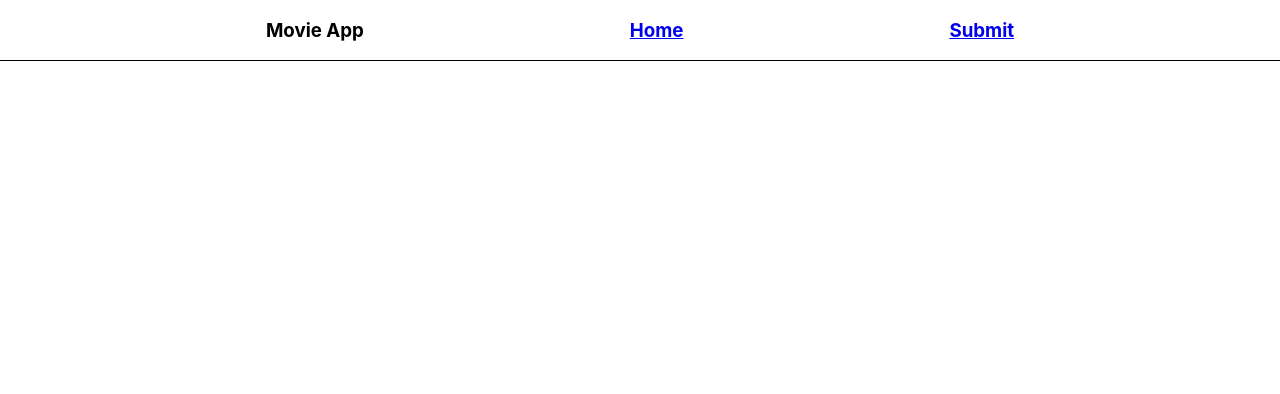
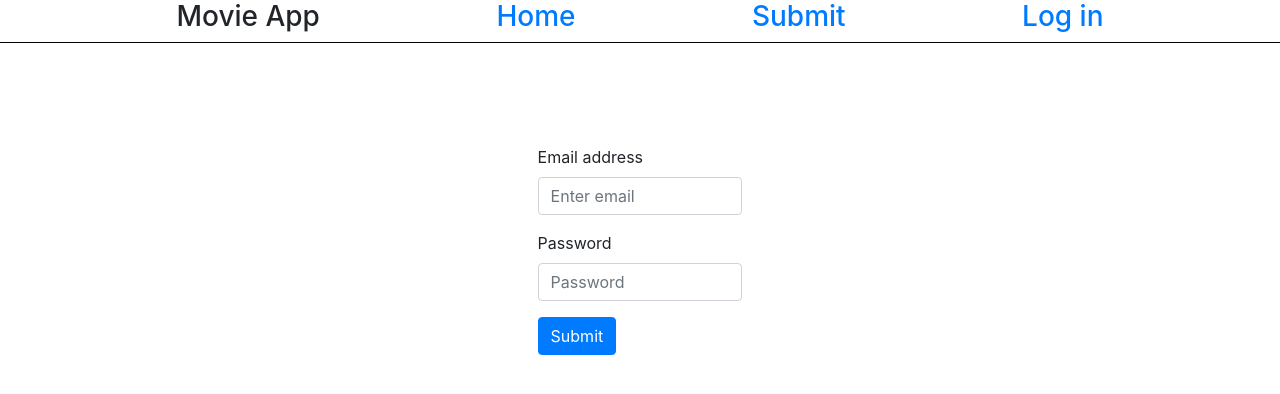
Before and after one commit to ryansmane/project-3-frontend, a React (Create React App) app in the folder moviefrontend/: page /login in a window 1280 px wide. Shown: the top 394 px of the page. Built offline with nearby package versions, Linux system fonts and the light colour scheme.

Commit message:
login form and some bootstrap

```diff
--- a/moviefrontend/package.json
+++ b/moviefrontend/package.json
@@ -6,7 +6,11 @@
     "@testing-library/jest-dom": "^4.2.4",
     "@testing-library/react": "^9.4.0",
     "@testing-library/user-event": "^7.2.1",
+    "axios": "^0.19.2",
+    "bootstrap": "^4.4.1",
     "react": "^16.12.0",
+    "react-bootstrap": "^1.0.0-beta.16",
+    "react-bootstrap-form": "^0.1.4-beta6",
     "react-dom": "^16.12.0",
     "react-router-dom": "^5.1.2",
     "react-scripts": "3.3.1"
--- a/moviefrontend/public/index.html
+++ b/moviefrontend/public/index.html
@@ -10,6 +10,8 @@
       content="Web site created using create-react-app"
     />
     <link rel="apple-touch-icon" href="%PUBLIC_URL%/logo192.png" />
+    <link rel="stylesheet" href="https://maxcdn.bootstrapcdn.com/bootstrap/4.3.1/css/bootstrap.min.css"
+      integrity="sha384-ggOyR0iXCbMQv3Xipma34MD+dH/1fQ784/j6cY/iJTQUOhcWr7x9JvoRxT2MZw1T" crossorigin="anonymous" />
     <!--
       manifest.json provides metadata used when your web app is installed on a
       user's mobile device or desktop. See https://developers.google.com/web/fundamentals/web-app-manifest/
--- a/moviefrontend/src/App.css
+++ b/moviefrontend/src/App.css
@@ -7,3 +7,9 @@
   display: flex;
   justify-content: space-evenly;
 }
+
+.login-form {
+  padding-top: 8%;
+  margin: auto;
+  width: 16%
+}
--- a/moviefrontend/src/App.js
+++ b/moviefrontend/src/App.js
@@ -4,7 +4,9 @@ import Home from './components/Home';
 import Movie from './components/Movie';
 import User from './components/User';
 import Create from './components/Create';
+import Login from './components/Login';
 import { Route, Link, Switch } from 'react-router-dom';
+import 'bootstrap/dist/css/bootstrap.min.css';
 import './App.css';
 
 const App = () => {
@@ -15,9 +17,10 @@ const App = () => {
          </div>
          <main>
             <Switch>
-          <Route exact path="/" component={Home} />
-          <Route exact path="/new" component={Create} />
-          <Route exact path="/movie" component={Movie} />
+               <Route exact path='/' component={Home} />
+               <Route exact path='/new' component={Create} />
+               <Route exact path='/movie' component={Movie} />
+               <Route exact path='/login' component={Login} />
                <User />
             </Switch>
          </main>
--- a/moviefrontend/src/components/Create.js
+++ b/moviefrontend/src/components/Create.js
@@ -4,6 +4,7 @@ const Create = (props) => {
     return (
         <div>
             <h1>Create</h1>
+
         </div>
     )
 }
--- a/moviefrontend/src/components/HeaderContainer.js
+++ b/moviefrontend/src/components/HeaderContainer.js
@@ -8,6 +8,7 @@ const HeaderContainer = props => {
             <h3>Movie App</h3>
                <Link to='/'><h3>Home</h3></Link>
                <Link to='/new'><h3>Submit</h3></Link>
+               <Link to='/login'><h3>Log in</h3></Link>
          </nav>
       </div>
    );
--- a/moviefrontend/src/components/Home.js
+++ b/moviefrontend/src/components/Home.js
@@ -1,7 +1,20 @@
 import React from 'react';
 import { Route, Link, Switch } from 'react-router-dom';
+import { useState, useEffect } from 'react'
+
+const axios = require('axios');
+const url = ''
 
 const Home = props => {
+
+const [allMovies, setAllMovies] = useState([])
+
+//getting and setting all movies
+useEffect(() => {
+    axios.get(url).then(res => setAllMovies(res.data) )
+}, [])
+
+//ordinarily, we would map from allMovies - but here we use dummy text
   return (
     <div>
       <h1>Home</h1>
--- /dev/null
+++ b/moviefrontend/src/components/Login.js
@@ -0,0 +1,28 @@
+import React from 'react';
+import { Route, Link, Switch } from 'react-router-dom';
+import Button from 'react-bootstrap/Button';
+import Form from 'react-bootstrap/Form';
+
+const Login = props => {
+   return (
+      <div>
+         <Form className='login-form'>
+            <Form.Group controlId='formBasicEmail'>
+               <Form.Label>Email address</Form.Label>
+               <Form.Control type='email' placeholder='Enter email' />
+               <Form.Text className='text-muted'></Form.Text>
+            </Form.Group>
+
+            <Form.Group controlId='formBasicPassword'>
+               <Form.Label>Password</Form.Label>
+               <Form.Control type='password' placeholder='Password' />
+            </Form.Group>
+            <Button variant='primary' type='submit'>
+               Submit
+            </Button>
+         </Form>
+      </div>
+   );
+};
+
+export default Login;
```
Also changed, not shown: 1 other file (tests, documents, lock files or other folders). Lines whose indentation alone changed are shown as unchanged.
